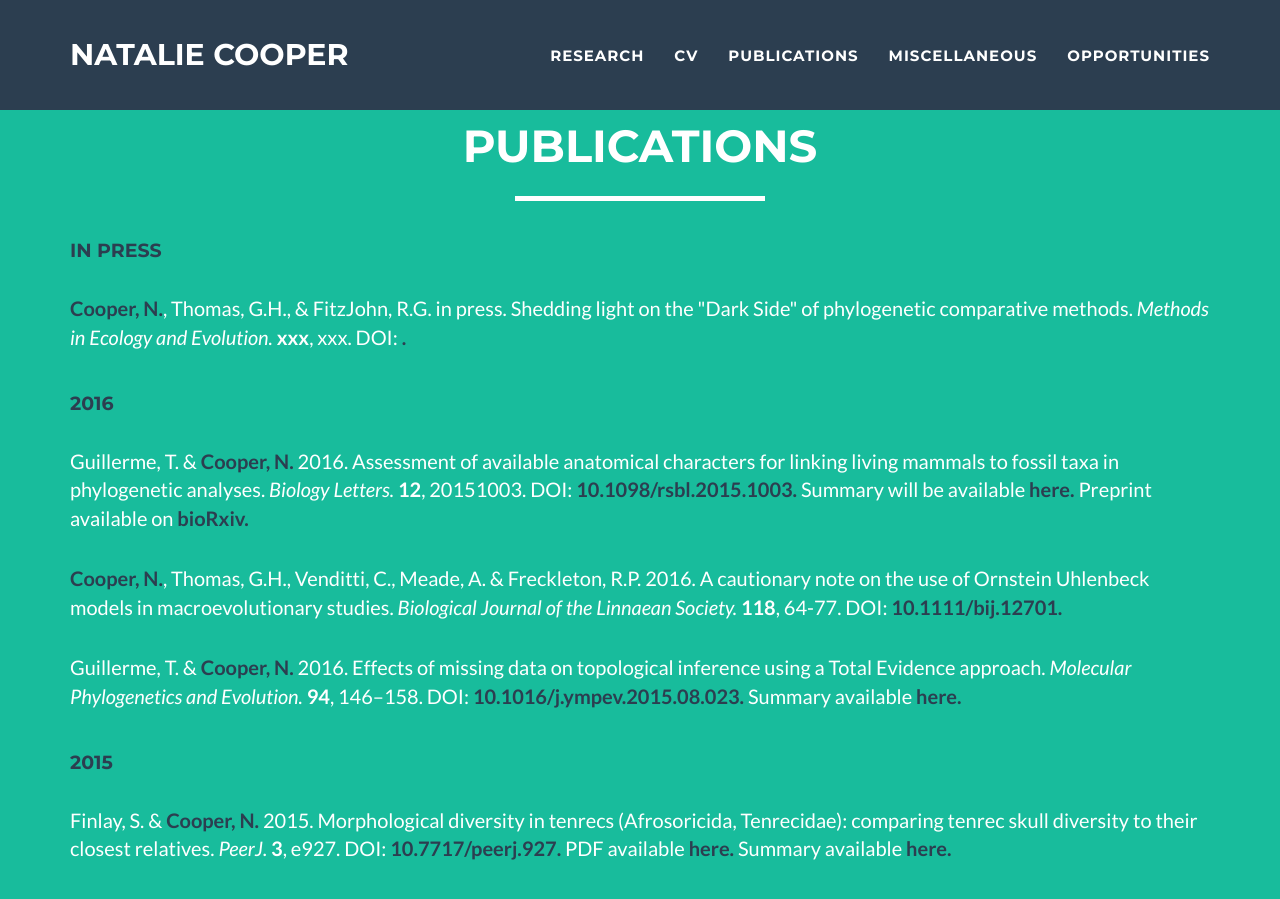
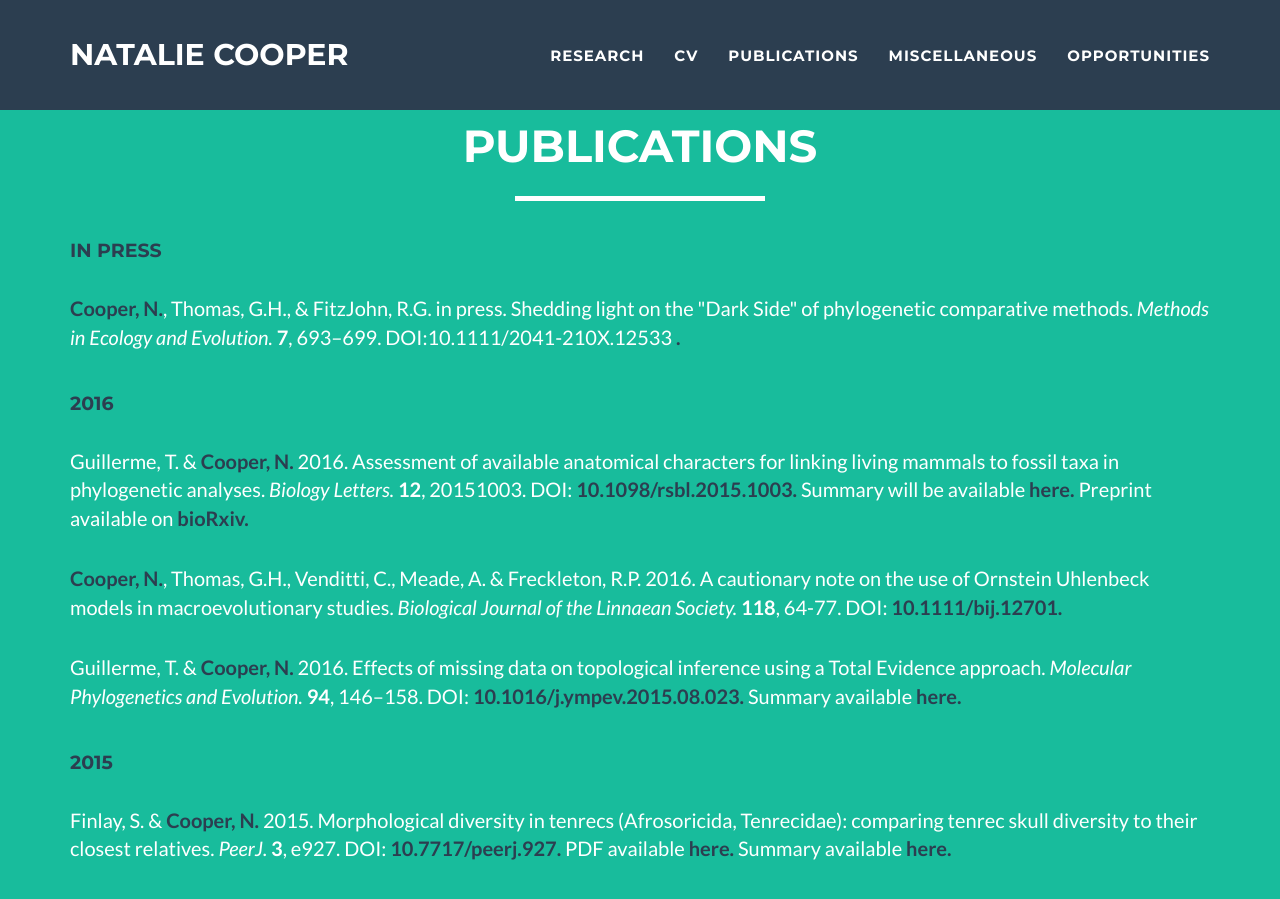
Before and after one commit to nhcooper123/nhcooper123.github.io, a Jekyll site: the page publications.html, which Jekyll copies as it is, in a window 1280 px wide and 900 px high. Built offline with Jekyll 4.4.1, drawn with Linux system fonts in a browser that asks for light colours; comment, search, counter and statistics services are not loaded.

Commit message:
Add MEE paper

```diff
--- a/publications.html
+++ b/publications.html
@@ -109,9 +109,11 @@
     in press.
     Shedding light on the "Dark Side" of phylogenetic comparative methods.
     <em> Methods in Ecology and Evolution. </em>
-    <strong>xxx</strong>,
-    xxx.
-    DOI: <a href=""><strong><font color="2c3e50">.</font></strong></a>
+    <strong>7</strong>,
+    693–699.
+    DOI:10.1111/2041-210X.12533 <a href="http://onlinelibrary.wiley.com/doi/10.1111/2041-210X.12533/full"><strong><font color="2c3e50">.</font></strong></a>
+
+    <script type="text/javascript" src="https://d1bxh8uas1mnw7.cloudfront.net/assets/embed.js"></script><div class="altmetric-embed" data-badge-type="donut" data-altmetric-id="8712705"></div>
     </p>
 
  &nbsp
```
